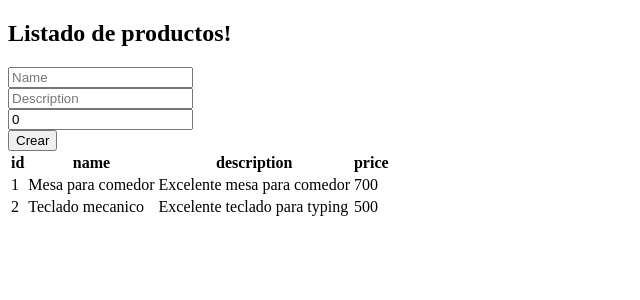
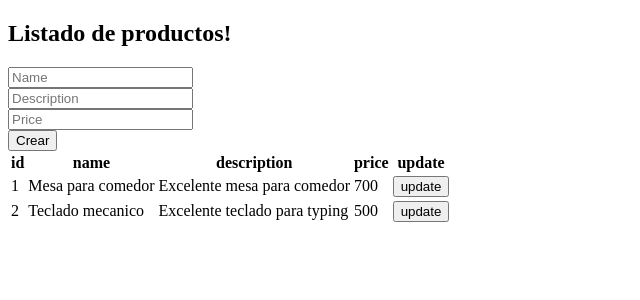
Before and after one commit to drox13/angular-app, an Angular app: page / in a window 1280 px wide. Shown: the top 300 px of the page, without its empty margins (0-640 px from the left). Built offline with nearby package versions, Linux system fonts and the light colour scheme.

Commit message:
se agrega btn update y se hace la comunicacion entre componentes para seleccionar el produccto a actualizar paso1

```diff
--- a/src/app/products/components/form/form.ts
+++ b/src/app/products/components/form/form.ts
@@ -1,4 +1,4 @@
-import { Component, EventEmitter, output } from '@angular/core';
+import { Component, Input, output } from '@angular/core';
 import { Product } from '../../models/product';
 import { FormsModule } from '@angular/forms';
 
@@ -9,12 +9,21 @@ import { FormsModule } from '@angular/forms';
   styleUrl: './form.css',
 })
 export class Form {
-  product: Product = {
+
+ /* product: Product = {
     id: 0,
     name: '',
     description: '',
     price: 0
   };
+  */
+
+  @Input() product: Product ={
+    id: 0,
+    name: '',
+    description: '',
+    price: 0
+  }
 
   newProductEvent = output<Product>();
 
--- a/src/app/products/components/product.html
+++ b/src/app/products/components/product.html
@@ -1,6 +1,6 @@
 <h2>Listado de productos!</h2>
 
-<app-form (newProductEvent)="addProduct($event)"></app-form>
+<app-form (newProductEvent)="addProduct($event)" [product]=productSeleted></app-form>
 
 @if (products.length > 0) {
 <table>
@@ -10,6 +10,7 @@
       <th>name</th>
       <th>description</th>
       <th>price</th>
+      <th>update</th>
     </tr>
   </thead>
   <tbody>
@@ -19,6 +20,7 @@
       <td>{{product.name}}</td>
       <td>{{product.description}}</td>
       <td>{{product.price}}</td>
+      <td><button (click)="onUpdateProduct(product)">update</button></td>
     </tr>
     }
   </tbody>
--- a/src/app/products/components/product.ts
+++ b/src/app/products/components/product.ts
@@ -12,6 +12,7 @@ import { Form } from "./form/form";
 export class ProductComponent implements OnInit{
 
   products: Product[] = [];
+  productSeleted: Product = new Product();
 
   constructor( private service: ProductService){ }
 
@@ -28,5 +29,9 @@ export class ProductComponent implements OnInit{
     // this.products = [... this.products, {...product, id: new Date().getTime() }]// inmutable en RAM importante en react
   }
 
+  onUpdateProduct(productRow: Product){
+    this.productSeleted = productRow;
+  }
+
 
 }
```
